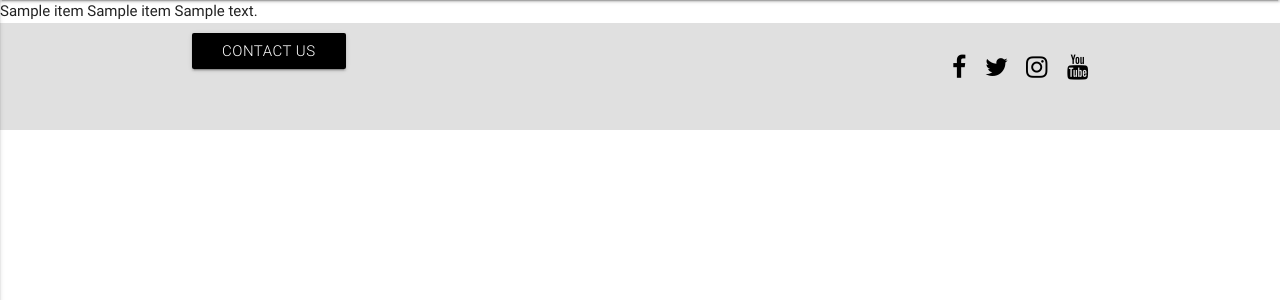
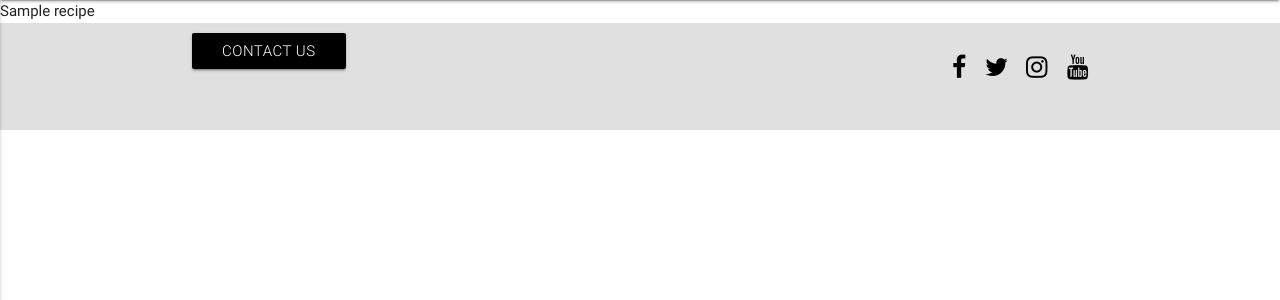
Before and after one commit to Jorden-V/Recipe_World_3rd_Project, a Flask app: template templates/recipes.html in a window 1280 px wide. Shown: the part 64-364 px from the top of the page. Run offline with Flask 2, Linux system fonts and the light colour scheme; the template is opened without the code that fills it: most values are stand-ins (such as "Sample title", 1, 10 or a date in 2020); some libraries are stand-ins or nearby versions.

Commit message:
setup app.route that links to the detailed recipe page with the ID of the recipe card the user clicks on

```diff
--- a/app.py
+++ b/app.py
@@ -37,6 +37,12 @@ def insert_recipe():
     recipes.insert_one(request.form.to_dict())
     return redirect(url_for('index'))
 
+@app.route('/recipes/<item_id>')
+def recipes(item_id):
+    the_recipe = mongo.db.recipes.find_one({"_id": ObjectId(item_id)})
+    return render_template('recipes.html', recipes = the_recipe)
+
+
 if __name__ == '__main__':
     app.run(host=os.environ.get('IP'),
             port=int(os.environ.get('PORT')),
--- a/templates/index.html
+++ b/templates/index.html
@@ -70,11 +70,11 @@
         <div class="col s12 m4 l3">
             <div class="card">
                 <div class="card-image waves-effect waves-block waves-light">
-                    <img class="activator" src="{{item.image}}">
+                    <img class="activator" src="{{item.image}}" alt="{{ item.recipe_name }}">
                 </div>
                 <div class="card-content">
-                    <span class="card-title activator grey-text text-darken-4">{{ item.recipe_name|truncate(length=15, killwords=False, end='...') }}<i class="material-icons right">more_vert</i></span>
-                    <p><a href="" class="waves-effect waves-light btn">View full recipe</a></p>
+                    <span class="card-title activator grey-text text-darken-4">{{ item.recipe_name|truncate(length=15, killwords=True, end='...') }}<i class="material-icons right">more_vert</i></span>
+                    <p><a href="{{ url_for('recipes', item_id = item._id) }}" class="waves-effect waves-light btn">View full recipe</a></p>
                 </div>
                 <div class="card-reveal">
                     <span class="card-title grey-text text-darken-4"><i class="material-icons right">close</i>{{ item.recipe_name }}</span>
--- a/templates/recipes.html
+++ b/templates/recipes.html
@@ -1,8 +1,6 @@
 {% extends 'base.html' %}
 {% block content %}
-        {%  for recipe in recipes%}
-            {{ recipe.recipe_name }}
-            {{ recipe.author_name }}
-            {{ recipe.description }}
-        {% endfor %}
+<div>
+ {{recipes.recipe_name }}
+ </div>
 {% endblock %}
```
